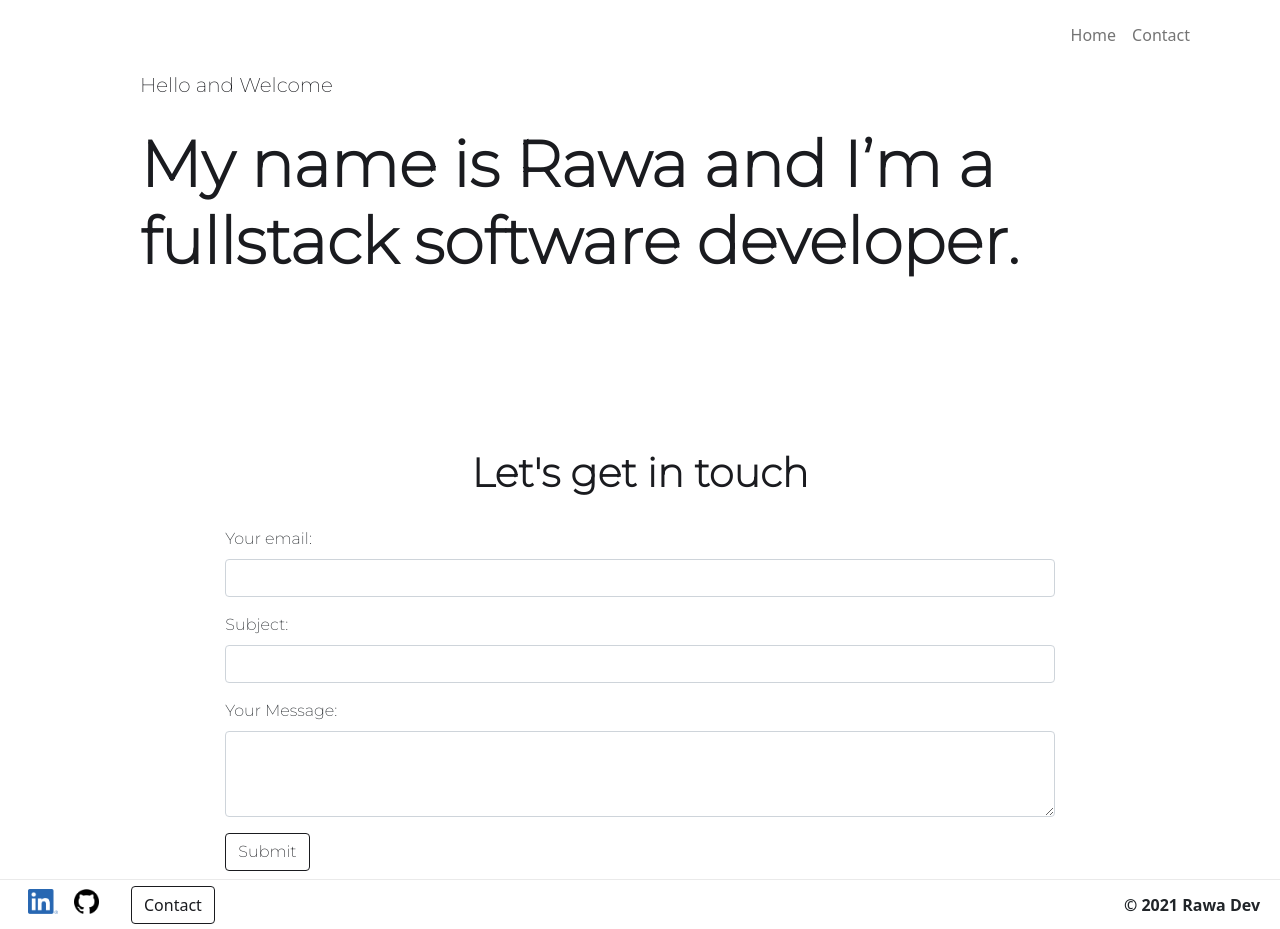
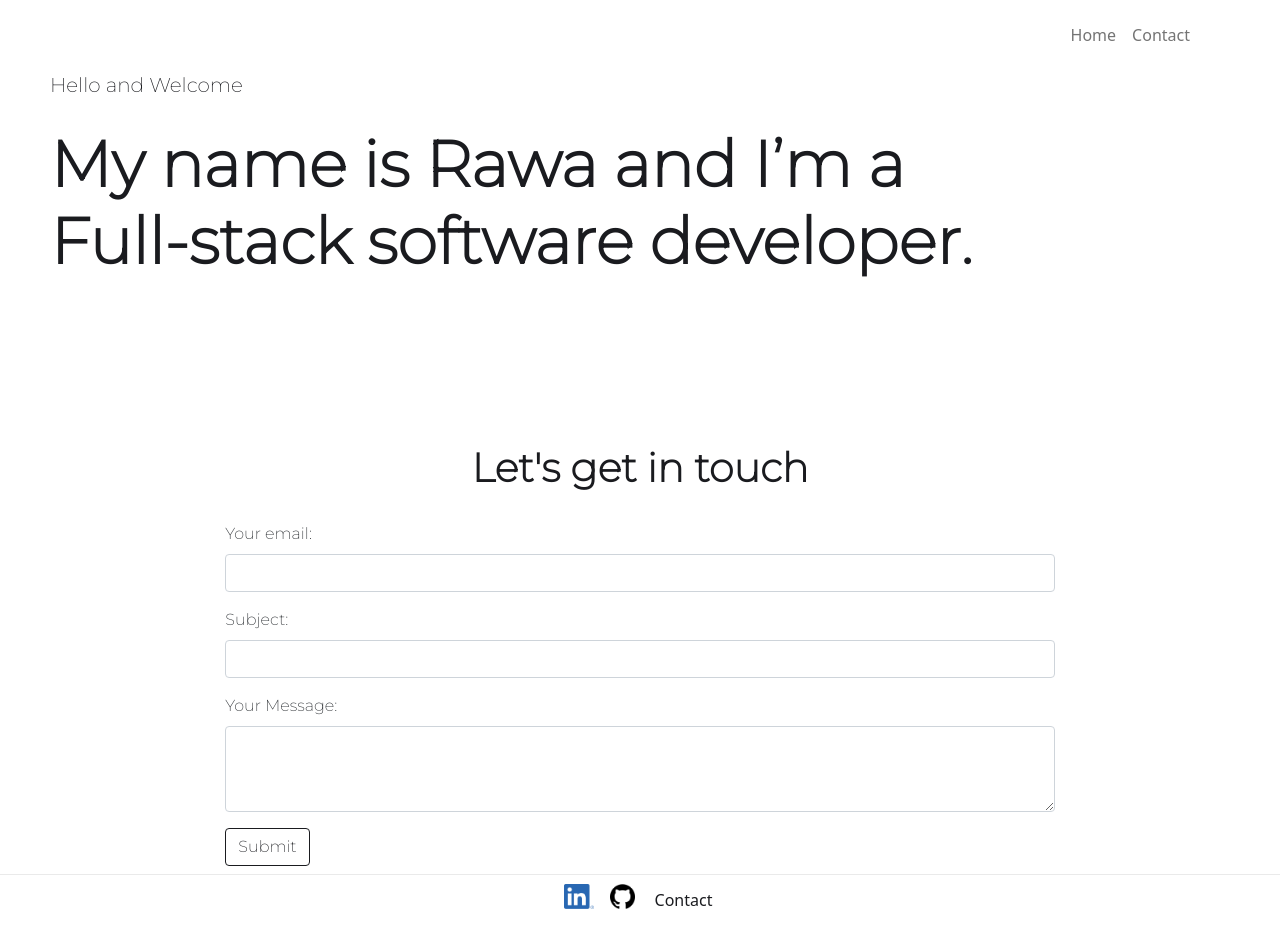
Before and after one commit to Rawa08/Portfolio, a Next.js app: page /contact in a window 1280 px wide. Built offline with nearby package versions, Linux system fonts and the light colour scheme.

Commit message:
style fix

```diff
--- a/components/Footer.js
+++ b/components/Footer.js
@@ -6,15 +6,13 @@ import styles from '../styles/Home.module.css'
 import Image from 'next/image';
 
 const Footer = () => {
-    const footerButton = `${styles.formButton} m-4`;
+
     return (
         <footer className={styles.footer}>
-        <a href="https://www.linkedin.com/in/rawaaref" target="_blank" className="mx-2"><Image src={linkedin} alt="Linkedin logo" width={30} height={25} /></a>
-        <a href="https://github.com/rawa08" target="_blank" className="mx-2"><Image src={githubLogo} alt="github logo" width={25} height={25} /></a>
-        <Link href="/contact"><Button className={footerButton}>Contact</Button></Link>
+        <a href="https://www.linkedin.com/in/rawaaref" target="_blank" className="mx-2" rel="noreferrer"><Image src={linkedin} alt="Linkedin logo" width={30} height={25} /></a>
+        <a href="https://github.com/rawa08" target="_blank" className="mx-2" rel="noreferrer"><Image src={githubLogo} alt="github logo" width={25} height={25} /></a>
+        <Link href="/contact" passHref><Button className={styles.footerButton}>Contact</Button></Link>
 
-
-<strong className="ms-auto">&copy; 2021 Rawa Dev</strong>
      </footer>
     )
 }
--- /dev/null
+++ b/components/Header.js
@@ -0,0 +1,18 @@
+import { Col, Row} from 'react-bootstrap';
+import styles from '../styles/Home.module.css';
+
+
+const Header = () => {
+    return (
+
+ <Row>
+ <div className={styles.hero}>
+  <Col lg={12} xs={12}> <p>Hello and Welcome</p></Col>
+   <Col lg={12} xs={12}><h1>My name is Rawa and I’m a <br />Full-stack software developer.</h1></Col>
+ </div>
+</Row>
+
+    )
+}
+
+export default Header
--- a/components/Layout.js
+++ b/components/Layout.js
@@ -1,12 +1,13 @@
 import Nav from './Nav'
 import Footer from '../components/Footer';
+import Header from '../components/Header';
 
 const Layout = ({children}) => {
     return (
 
         <>
        <Nav />
-
+<Header />
         {children}
         <Footer />
         </>
--- a/pages/contact.js
+++ b/pages/contact.js
@@ -16,18 +16,6 @@ export default function Contact() {
         <link rel="icon" href="/favicon.ico" />
       </Head>
 
- {/* HEADER SECTION */}
-      <Row>
-        <div className={styles.hero}>
-          <Col lg={12} xs={12} className=""> <p>Hello and Welcome</p></Col>
-          <Col lg={12} xs={12} className=""><h1>My name is Rawa and I’m a fullstack software developer.</h1></Col>
-        </div>
-      </Row>
- {/* END OF HEADER SECTION */}
-
-
-
-
 
 <Row className="d-flex justify-content-center mt-5">
          <Col lg={12}><p className={styles.contactHeader}>Let&apos;s get in touch</p></Col>
--- a/styles/Home.module.css
+++ b/styles/Home.module.css
@@ -31,7 +31,7 @@ padding: 15px 0 !important;
 .hero {
   width: 80vw;
   height: 40vh;
-  margin: 70px auto 5px auto;
+  margin: 70px 0 0 50px;
   display: flex;
   flex-direction: column;
   font-family: 'Montserrat', sans-serif;;
@@ -116,12 +116,26 @@ font-size: 40px;
   border-top: 1px solid #eaeaea;
   display: flex;
   align-items: center;
+  justify-content: center;
   padding: 0 20px;
 }
 
 
 
+.footerButton{
+  background-color: #ffffff;
+  color: #1A1B1F;
+  border:none;
+  box-shadow: none;
+}
 
+.footerButton:hover,
+.footerButton:focus,
+.footerButton:active{
+  background-color: #1A1B1F;
+  color: #ffffff;
+  box-shadow: none;
+}
 
 @media only screen and (max-width: 992px) {
   .hero {
```
Also changed, not shown: pages/index.js (+2 -9 lines).
